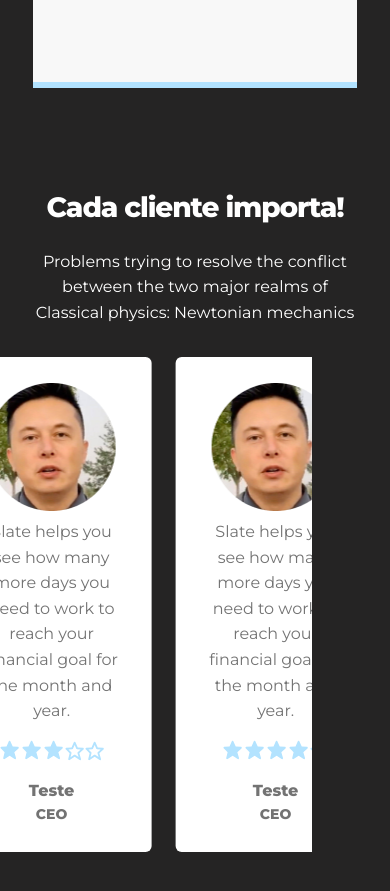
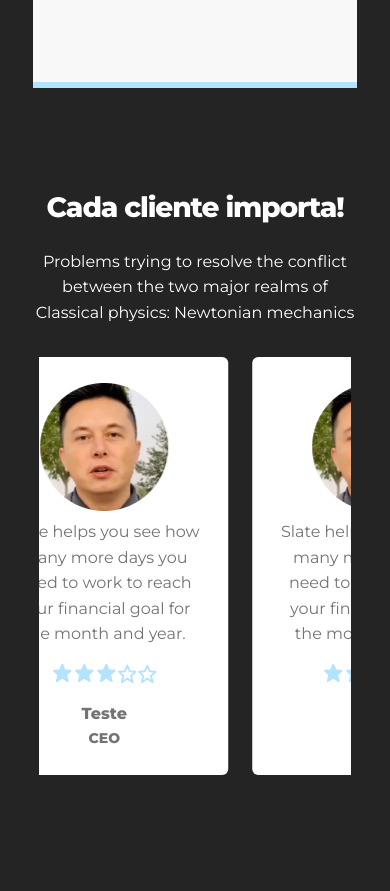
Before and after one commit to gustavokra/lading-page-proj-web, a React (Vite) app: page / in a window 390 px wide. Shown: the part 2340-3231 px from the top of the page. Built offline with nearby package versions, Linux system fonts and the light colour scheme.

Commit message:
ajustando tamanho testimonial card em mobile

```diff
--- a/src/pages/testimonials/testimonials.css
+++ b/src/pages/testimonials/testimonials.css
@@ -5,6 +5,7 @@
     padding-block: 4rem;
     gap: 2rem;
     overflow: hidden;
+    align-items: center;
 
     header {
         display: flex;
@@ -48,7 +49,7 @@
         display: flex;
         flex-direction: column;
         align-items: center;
-        min-width: 12.5rem;
+        min-width: 15.5rem;
         background: var(--text-color);
         border-radius: 0.375rem;
         padding: 1.625rem;
```
